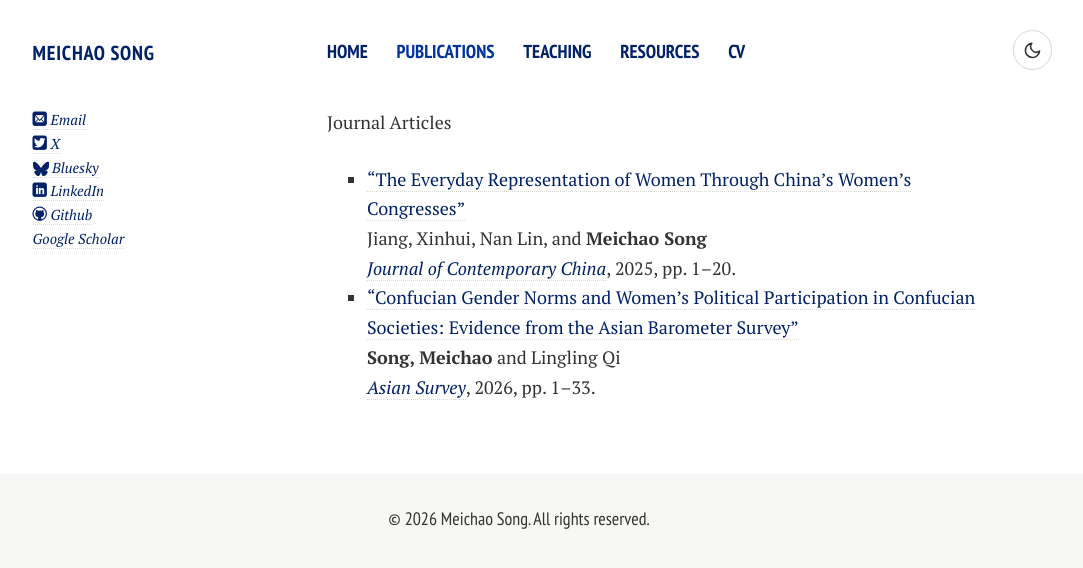
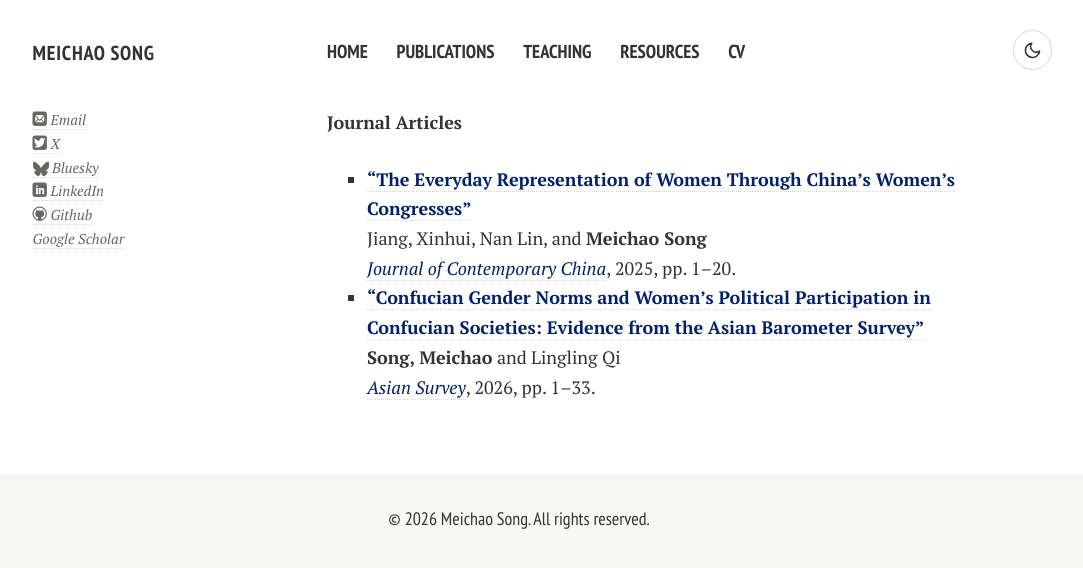
Before and after one commit to MeichaoPoliSci/MeichaoCV202606, a Jekyll site: the page built from publications.md, in a window 1280 px wide. Shown: the top 568 px of the page, without its empty margins (121-1204 px from the left). Built offline with Jekyll 4.4.1, drawn with Linux system fonts in a browser that asks for light colours; nearby versions of some CDN libraries; comment, search, counter and statistics services are not loaded; a style sheet for code colours, icons or effects is not loaded.

Commit message:
Scope link colors and restore emphasized links

```diff
--- a/assets/css/theme-toggle.css
+++ b/assets/css/theme-toggle.css
@@ -61,7 +61,7 @@ select {
 a,
 a:visited,
 a:focus {
-  color: var(--theme-link);
+  color: var(--theme-text);
 }
 
 a:hover,
@@ -85,6 +85,50 @@ footer a {
 .footer-wrap a {
   text-decoration: none;
   border-bottom: 1px dotted var(--theme-border);
+}
+
+#main article a,
+#main article a:visited,
+#main article a:focus,
+a[href^="mailto:"],
+a[href^="mailto:"]:visited,
+a[href^="mailto:"]:focus {
+  color: var(--theme-link);
+}
+
+#main article a:hover,
+#main article a:active,
+a[href^="mailto:"]:hover,
+a[href^="mailto:"]:active {
+  color: var(--theme-link-hover);
+}
+
+.navigation-wrapper a,
+.navigation-wrapper a:visited,
+.navigation-wrapper a:focus {
+  color: var(--theme-text);
+}
+
+.navigation-wrapper a:hover,
+.navigation-wrapper a:active,
+.top-navigation-current {
+  color: var(--theme-text);
+}
+
+.article-author-top a,
+.article-author-top a:visited,
+.article-author-top a:focus,
+.article-author-bottom a,
+.article-author-bottom a:visited,
+.article-author-bottom a:focus {
+  color: var(--theme-muted);
+}
+
+.article-author-top a:hover,
+.article-author-top a:active,
+.article-author-bottom a:hover,
+.article-author-bottom a:active {
+  color: var(--theme-muted);
 }
 
 #main a:hover,
@@ -138,10 +182,18 @@ footer a {
 
 .top-navigation li a {
   font-size: 1.04rem;
+  border-bottom: 0;
+}
+
+.site-name a,
+.site-name a:hover,
+.top-navigation li a,
+.top-navigation li a:hover {
+  border-bottom: 0;
 }
 
 .top-navigation-current {
-  color: var(--theme-link-hover);
+  color: var(--theme-text);
   text-decoration: none;
 }
 
@@ -262,11 +314,11 @@ html[data-theme="dark"] .footer-wrap {
 .footer-wrap a,
 .footer-wrap a:active,
 .footer-wrap a:visited {
-  color: var(--theme-link);
+  color: var(--theme-text);
 }
 
 .footer-wrap a:hover {
-  color: var(--theme-link-hover);
+  color: var(--theme-text);
 }
 
 .home-profile {
--- a/publications.md
+++ b/publications.md
@@ -4,11 +4,11 @@ permalink: /publications/index.html
 title: Publications
 ---
 
-Journal Articles
+**Journal Articles**
 
-- ["The Everyday Representation of Women Through China's Women's Congresses"](https://doi.org/10.1080/10670564.2025.2549099)<br>
+- **["The Everyday Representation of Women Through China's Women's Congresses"](https://doi.org/10.1080/10670564.2025.2549099)**<br>
   Jiang, Xinhui, Nan Lin, and **Meichao Song**<br>
   *[Journal of Contemporary China](https://www.tandfonline.com/action/journalInformation?show=aimsScope&journalCode=cjcc20)*, 2025, pp. 1–20.
-- ["Confucian Gender Norms and Women's Political Participation in Confucian Societies: Evidence from the Asian Barometer Survey"](https://doi.org/10.1525/as.2026.2833399)<br>
+- **["Confucian Gender Norms and Women's Political Participation in Confucian Societies: Evidence from the Asian Barometer Survey"](https://doi.org/10.1525/as.2026.2833399)**<br>
   **Song, Meichao** and Lingling Qi<br>
   *[Asian Survey](https://online.ucpress.edu/as)*, 2026, pp. 1–33.<br>
```
Also changed, not shown: index.md (+1 -1 lines).
